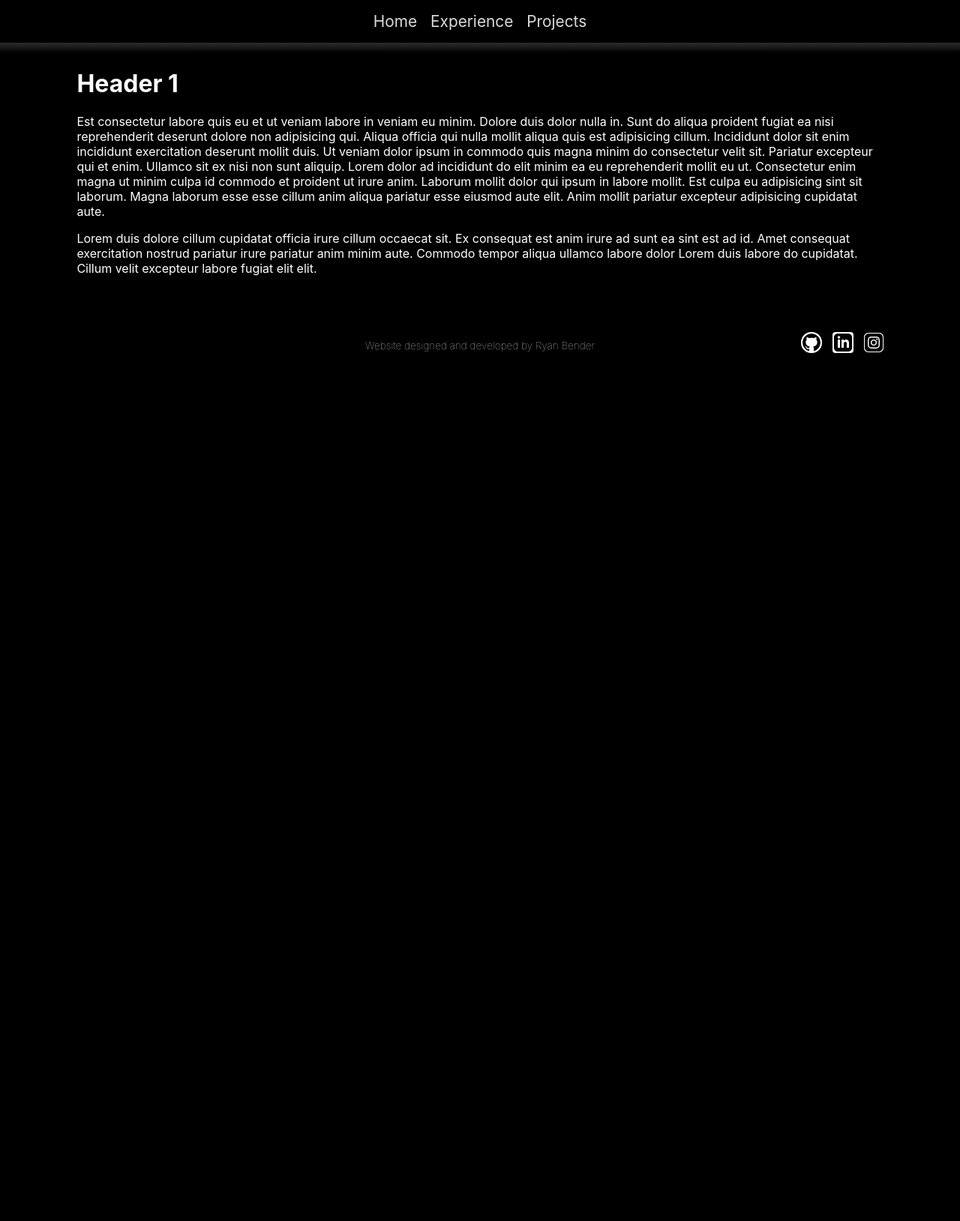
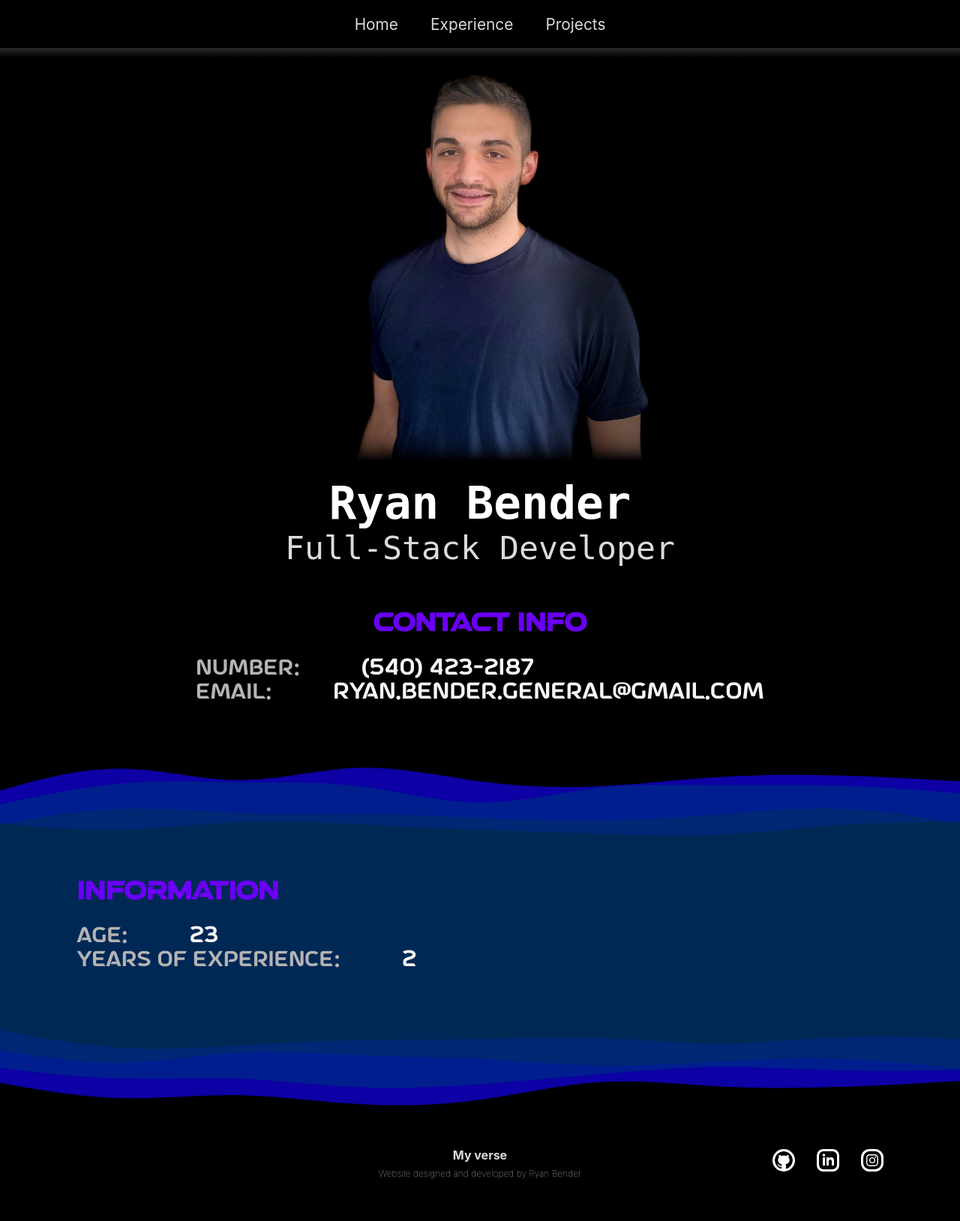
Before and after one commit to ryanbender2/Ryans-Portfolio, a Django app: page / in a window 1280 px wide. Shown: the whole page at 75% size. Before the commit the page ends 471 px from the top, so only its background shows below. Run offline with Django 3.2, Linux system fonts and the light colour scheme.

Commit message:
added many things

```diff
--- a/portfolio/PortfolioApp/static/css/base.css
+++ b/portfolio/PortfolioApp/static/css/base.css
@@ -1,26 +1,12 @@
 html {
   background: black;
   margin: 0;
+  scroll-behavior: smooth;
 }
 
 body {
   margin: 0;
   font-size: 12px;
-  font-family: "SF Pro Text", "Myriad Set Pro", "SF Pro Icons", "Helvetica Neue",
-    "Helvetica", "Arial", sans-serif;
-}
-
-#base-content-wrapper,
-footer {
-  max-width: 1100px;
-  padding-left: 8%;
-  padding-right: 8%;
-  margin: 0 auto;
-}
-
-/* settings for content block */
-#base-content-wrapper {
-  color: white;
   font-family: "SF Pro Text", "Myriad Set Pro", "SF Pro Icons", "Helvetica Neue",
     "Helvetica", "Arial", sans-serif;
 }
@@ -114,11 +100,14 @@ header {
 }
 
 footer {
+  max-width: 1100px;
+  margin: 0 auto;
   color: #dbdbdb;
   font-family: "SF Pro Text", "Myriad Set Pro", "SF Pro Icons", "Helvetica Neue",
     "Helvetica", "Arial", sans-serif;
-  font-size: 0.85rem;
+  font-size: 0.75rem;
   font-weight: 100;
+  padding: 2% 8% 8.5% 8%;
 }
 
 footer ul {
@@ -138,8 +127,15 @@ footer ul {
 .footer-column:nth-child(2) {
   width: 50%;
   display: flex;
+  flex-direction: column;
   justify-content: center;
   align-items: center;
+  gap: 10%;
+}
+
+.verse {
+  font-size: 1rem;
+  font-weight: bold;
 }
 
 .footer-column:nth-child(1),
@@ -147,15 +143,23 @@ footer ul {
   width: 25%;
 }
 
+.footer-column:nth-child(3) {
+    display: flex;
+    flex-direction: column;
+    justify-content: center;
+    align-items: right;
+    gap: 10%;
+}
+
 .fill-white {
   background: white;
-  border: 0.2em solid white;
+  border: 0.11em solid white;
   border-radius: 1em;
 }
 
 .linkedin-icon {
   background: white;
-  border: 0.15em solid white;
+  border: 0.12em solid white;
   border-radius: 0.3em;
 }
 
@@ -193,11 +197,12 @@ footer img:hover {
 }
 
 .mobile-nav {
-  display: none;
   position: absolute;
   z-index: 1;
   float: left;
   height: 100%;
+  width: 100%;
+  backdrop-filter: blur(7px);
 }
 
 .mobile-nav ul {
@@ -216,11 +221,6 @@ footer img:hover {
   text-decoration: none;
   color: white;
   font-size: 1.5rem;
-}
-
-.mobile-menu-opened > *:not(#mobile-header) > *:not(.mobile-nav) {
-  transition: filter 0.9s;
-    filter: blur(7px);
 }
 
 @media all and (min-width: 501px) {
--- a/portfolio/PortfolioApp/static/css/home.css
+++ b/portfolio/PortfolioApp/static/css/home.css
@@ -1,7 +1,73 @@
-p {
-  font-size: 1rem;
+:root {
+    --accent: #6a00f4;
+    --accent-1: #8900f2;
+    --grey: #dbdbdb;
+}
+
+section {
+    font-size: 12px;
+}
+
+#section1 {
+    padding-left: 8%;
+    padding-right: 8%;
+    display: flex;
+    flex-direction: column;
+    align-items: center;
+    color: var(--grey);
 }
 
 h1 {
-  font-size: 2rem;
+    font-size: 1.9rem;
+    color: var(--accent);
+    font-family: "Atmospheric";
 }
+
+#section1 img {
+    width: 50%;
+    padding-bottom: 2%;
+}
+
+ul {
+    list-style: none;
+    margin: 0;
+    padding: 0;
+    font-size: 1.8rem;
+    color: rgb(245, 245, 245);
+    font-family: "AstroFace";
+}
+
+.info-title {
+    padding-right: 3em;
+    font-size: 1.7rem;
+    font-family: "AstroFace";
+    color: rgb(180, 180, 180);
+}
+
+.heading-text {
+    font-family: Roboto Mono, monospace;
+    display: flex;
+    flex-direction: column;
+    align-items: center;
+    justify-content: center;
+    padding-bottom: 3em;
+}
+
+.heading-text > :first-child {
+    color: #ffffff;
+    font-weight: bold;
+}
+
+#section2 {
+    padding: 1% 8% 0% 8%;
+    background: #002855;
+    color: #e8f3fd;
+}
+
+.spacer {
+    aspect-ratio: 960/100;
+    width: 100%;
+    background-repeat: no-repeat;
+    background-position: center;
+    background-size: cover;
+}
--- a/portfolio/PortfolioApp/static/js/base.js
+++ b/portfolio/PortfolioApp/static/js/base.js
@@ -2,9 +2,14 @@ var gameBoard = null;
 var boardMaxX = NaN
 var boardMaxY = NaN
 
+var mobileNavAnimating = false
+
 $(document).ready(() => {
     const hamburger = $("#hamburger-menu")
     hamburger.on("click", () => {
+        if (mobileNavAnimating)
+            return false
+        mobileNavAnimating = true
         $(hamburger).toggleClass('hamburger-opened')
         if ($(hamburger).hasClass('hamburger-opened'))
             mobileNavToggleOn()
@@ -12,8 +17,8 @@ $(document).ready(() => {
             mobileNavToggleOff()
     });
 
-    if ($('header').css('display') != 'none')
-        fadeInPageDesktop()
+    // if ($('header').css('display') != 'none')
+    //     fadeInPageDesktop()
 
     var numOfColumns = 17;
     var numOfRows = 6;
@@ -24,28 +29,36 @@ $(document).ready(() => {
 })
 
 async function mobileNavToggleOn() {
-    $('body > *:not(#mobile-header) > *:not(.mobile-nav)').css('filter', 'blur(7px)')
-    await sleep(100)
-    $('.mobile-nav').toggle()
-    $('.mobile-nav ul li:nth-child(1)').toggle('slow', 'swing')
-    await sleep(100)
-    $('.mobile-nav ul li:nth-child(2)').toggle('slow', 'swing')
-    await sleep(100)
-    $('.mobile-nav ul li:nth-child(3)').toggle('slow', 'swing')
+    $('.mobile-nav').css('display', 'block')
+    $('.mobile-nav').animate({
+        opacity: '1'
+    }, 350, 'linear')
+
+    await sleep(150)
+    for (var i = 1; i < 4; i++) {
+        $(`.mobile-nav ul li:nth-child(${i})`).toggle('slow', 'swing')
+        await sleep(70)
+    }
+
+    await sleep(200)
+    mobileNavAnimating = false
 }
 
 async function mobileNavToggleOff() {
-    $('.mobile-nav ul li:nth-child(3)').toggle('slow', 'swing')
-    await sleep(100)
-    $('.mobile-nav ul li:nth-child(2)').toggle('slow', 'swing')
-    await sleep(100)
-    $('.mobile-nav ul li:nth-child(1)').toggle('slow', 'swing')
+    for (var i = 3; i > 0; i--) {
+        $(`.mobile-nav ul li:nth-child(${i})`).toggle('slow', 'swing')
+        await sleep(70)
+    }
 
     while ($('.mobile-nav ul li:nth-child(1)').css('display') != 'none')
         await sleep(10)
 
-    $('.mobile-nav').toggle()
-    $('body > *:not(#mobile-header) > *:not(.mobile-nav)').css('filter', 'none')
+    $('.mobile-nav').animate({
+        opacity: '0'
+    }, 200, 'linear', () => $('.mobile-nav').css('display', 'none'))
+
+    await sleep(200)
+    mobileNavAnimating = false
 }
 
 async function fadeInPageDesktop() {
--- a/portfolio/PortfolioApp/static/js/base_utils.js
+++ b/portfolio/PortfolioApp/static/js/base_utils.js
@@ -73,6 +73,7 @@ class GameUtils {
   static rng(max) {
     return Math.floor(Math.random() * max);
   }
+
   /**
    * Pick a random item in list.
    * @param {Array} arr
--- a/portfolio/PortfolioApp/templates/base.html
+++ b/portfolio/PortfolioApp/templates/base.html
@@ -5,6 +5,20 @@
         <meta charset="UTF-8">
         <meta http-equiv="X-UA-Compatible" content="IE=edge">
         <meta name="viewport" content="width=device-width, initial-scale=1.0">
+        <style>
+            @font-face {
+                font-family: "AstroFace";
+                src: url("{% static 'fonts/AstroSpace.ttf' %}");
+            }
+            @font-face {
+                font-family: "Atmospheric";
+                src: url("{% static 'fonts/Atmospheric.ttf' %}");
+            }
+            @font-face {
+                font-family: "RocketRinder";
+                src: url("{% static 'fonts/RocketRinder.ttf' %}");
+            }
+        </style>
         <script
             src="https://ajax.googleapis.com/ajax/libs/jquery/3.6.0/jquery.min.js"></script>
         <link rel="stylesheet" href="{% static 'css/hamburgers.css' %}">
@@ -19,14 +33,14 @@
         <div id="mobile-header">
             <div id="hamburger-menu">
                 <svg width="27" height="27" viewBox="0 0 100 100">
-                  <path class="hamburger-line hamburger-line1" d="M 20,29.000046 H 80.000231 C 80.000231,29.000046 94.498839,28.817352 94.532987,66.711331 94.543142,77.980673 90.966081,81.670246 85.259173,81.668997 79.552261,81.667751 75.000211,74.999942 75.000211,74.999942 L 25.000021,25.000058" />
-                  <path class="hamburger-line hamburger-line2" d="M 20,50 H 80" />
-                  <path class="hamburger-line hamburger-line3" d="M 20,70.999954 H 80.000231 C 80.000231,70.999954 94.498839,71.182648 94.532987,33.288669 94.543142,22.019327 90.966081,18.329754 85.259173,18.331003 79.552261,18.332249 75.000211,25.000058 75.000211,25.000058 L 25.000021,74.999942" />
+                    <path class="hamburger-line hamburger-line1" d="M 20,29.000046 H 80.000231 C 80.000231,29.000046 94.498839,28.817352 94.532987,66.711331 94.543142,77.980673 90.966081,81.670246 85.259173,81.668997 79.552261,81.667751 75.000211,74.999942 75.000211,74.999942 L 25.000021,25.000058" />
+                    <path class="hamburger-line hamburger-line2" d="M 20,50 H 80" />
+                    <path class="hamburger-line hamburger-line3" d="M 20,70.999954 H 80.000231 C 80.000231,70.999954 94.498839,71.182648 94.532987,33.288669 94.543142,22.019327 90.966081,18.329754 85.259173,18.331003 79.552261,18.332249 75.000211,25.000058 75.000211,25.000058 L 25.000021,74.999942" />
                 </svg>
             </div>
         </div>
         <div>
-            <nav class="mobile-nav">
+            <nav class="mobile-nav" style="display: none; opacity: 0;">
                 <ul>
                     <li><a href="#">Home</a></li>
                     <li><a href="#">Experience</a></li>
@@ -48,16 +62,11 @@
                 </nav>
             </div>
         </header>
-        <div id="base-content-wrapper">
-            {% block content %}{% endblock %}
-        </div>
-        <br>
-        <br>
-        <br>
+        {% block content %}{% endblock %}
         <footer>
             <div class="footer-column"><div id="snake-game"></div></div>
-            <div class="footer-column"><ul><li>Website designed and developed by
-                        Ryan Bender</li></ul></div>
+            <div class="footer-column"><span class="verse">My verse</span><span>Website designed and developed by
+                        Ryan Bender</span></div>
             <div class="footer-column"><ul>
                     <li><img src="{% static 'images/github.svg' %}"
                             title="GitHub"
--- a/portfolio/PortfolioApp/templates/home.html
+++ b/portfolio/PortfolioApp/templates/home.html
@@ -5,22 +5,30 @@
 {% endblock %}
 
 {% block content %}
-<h1>Header 1</h1>
-<p>Est consectetur labore quis eu et ut veniam labore in veniam eu minim. Dolore
-    duis dolor nulla in. Sunt do aliqua proident fugiat ea nisi reprehenderit
-    deserunt dolore non adipisicing qui. Aliqua officia qui nulla mollit aliqua
-    quis est adipisicing cillum. Incididunt dolor sit enim incididunt
-    exercitation deserunt mollit duis. Ut veniam dolor ipsum in commodo quis
-    magna minim do consectetur velit sit. Pariatur excepteur qui et enim.
-    Ullamco sit ex nisi non sunt aliquip. Lorem dolor ad incididunt do elit
-    minim ea eu reprehenderit mollit eu ut. Consectetur enim magna ut minim
-    culpa id commodo et proident ut irure anim. Laborum mollit dolor qui ipsum
-    in labore mollit. Est culpa eu adipisicing sint sit laborum. Magna laborum
-    esse esse cillum anim aliqua pariatur esse eiusmod aute elit. Anim mollit
-    pariatur excepteur adipisicing cupidatat aute.</p>
-<p>Lorem duis dolore cillum cupidatat officia irure cillum occaecat sit. Ex
-    consequat est anim irure ad sunt ea sint est ad id. Amet consequat
-    exercitation nostrud pariatur irure pariatur anim minim aute. Commodo tempor
-    aliqua ullamco labore dolor Lorem duis labore do cupidatat. Cillum velit
-    excepteur labore fugiat elit elit.</p>
+<section id="section1">
+    <img src="{% static 'images/home_pic.png' %}" alt="Ryan">
+    <div class="heading-text">
+        <div style="font-size: 3.8rem;">Ryan Bender</div>
+        <div style="font-size: 2.7rem;">Full-Stack Developer</div>
+    </div>
+    <h1>Contact Info</h1>
+    <ul>
+        <div><span class="info-title">Number:</span><span>(540) 423-2187</span></div>
+        <div><span class="info-title">Email:</span><span>ryan.bender.general@gmail.com</span></div>
+        <div><span class="info-title"></span><span></span></div>
+        <div><span class="info-title"></span><span></span></div>
+    </ul>
+
+</section>
+<div class="spacer" style="background-image: url({% static 'images/s1-to-s2.svg' %});"></div>
+<section id="section2">
+    <h1>Information</h1>
+    <ul>
+        <div><span class="info-title">Age:</span><span>23</span></div>
+        <div><span class="info-title">Years Of Experience:</span><span>2</span></div>
+        <div><span class="info-title"></span><span></span></div>
+        <div><span class="info-title"></span><span></span></div>
+    </ul>
+</section>
+<div class="spacer" style="background-image: url({% static 'images/s2-to-footer.svg' %});"></div>
 {% endblock %}
```
Also changed, not shown: portfolio/PortfolioApp/static/fonts/AstroSpace.ttf (added), portfolio/PortfolioApp/static/fonts/Atmospheric.ttf (added), portfolio/PortfolioApp/static/fonts/RocketRinder.ttf (added), portfolio/PortfolioApp/static/images/home_pic.JPEG (deleted), portfolio/PortfolioApp/static/images/home_pic.png (added), portfolio/PortfolioApp/static/images/s1-to-s2.svg (added), portfolio/PortfolioApp/static/images/s2-to-footer.svg (added).
